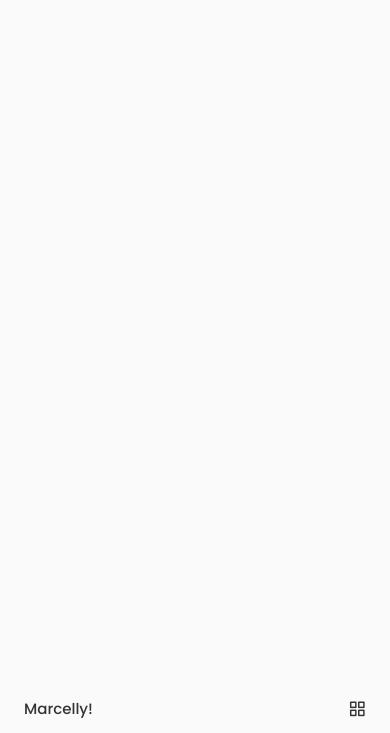
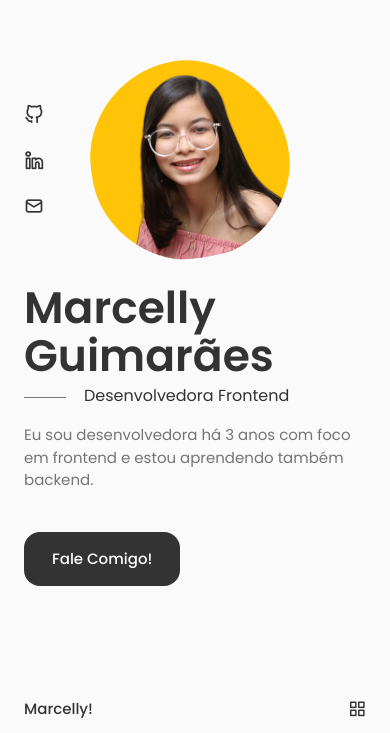
Before and after one commit to MarcellyGuimaraes/meu_portifolio, a React (Vite) app: page / in a window 390 px wide. Shown: the part 111-844 px from the top of the page. Built offline with nearby package versions, Linux system fonts and the light colour scheme.

Commit message:
feat: criando parte 'Home'

```diff
--- a/src/App.css
+++ b/src/App.css
@@ -164,10 +164,16 @@ img{
     margin-left: var(--mb-1-5);
     margin-right: var(--mb-1-5);
   }
+
+  .button {
+    padding: 1rem 1.75rem;
+  }
 }
 
 @media screen and (max-width:768px){
-
+  .section {
+    padding: 2rem 0 4rem;
+  }
 }
 
 @media screen and (max-width:576px){
@@ -175,6 +181,9 @@ img{
 }
 
 @media screen and (max-width:350px){
+  :root {
+    --big-font-size: 2.25rem;
+  }
   .container {
     margin-left: var(--mb-1);
     margin-right: var(--mb-1);
--- a/src/App.jsx
+++ b/src/App.jsx
@@ -1,11 +1,16 @@
 import React from 'react'
 import './App.css'
 import Header from './components/Header'
+import Home from './components/Home'
 
 function App() {
   return (
     <div className="App">
       <Header />
+
+      <main className="main">
+        <Home />
+      </main>
     </div>
   )
 }
--- /dev/null
+++ b/src/components/Home/Data.jsx
@@ -0,0 +1,20 @@
+import React from 'react'
+
+const Data = () => {
+  return (
+    <div className="home__data">
+      <h1 className="home__title">Marcelly Guimarães</h1>
+      <h3 className="home__subtitle">Desenvolvedora Frontend</h3>
+      <p className="home__description">
+        Eu sou desenvolvedora há 3 anos com foco em frontend e estou aprendendo
+        também backend.
+      </p>
+
+      <a href="#contato" className="button button--flex">
+        Fale Comigo!
+      </a>
+    </div>
+  )
+}
+
+export default Data
--- /dev/null
+++ b/src/components/Home/ScrollDown.jsx
@@ -0,0 +1,11 @@
+import React from 'react'
+
+const ScrollDown = () => {
+  return (
+    <div className="home__scroll">
+      <a href="#sobre" className="home__scroll-button button--flex"></a>
+    </div>
+  )
+}
+
+export default ScrollDown
--- /dev/null
+++ b/src/components/Home/Social.jsx
@@ -0,0 +1,19 @@
+import React from 'react'
+
+const Social = () => {
+  return (
+    <div className="home__social">
+      <a href="" target="_blank" className="home__social-icon">
+        <i className="uil uil-github-alt"></i>
+      </a>
+      <a href="" target="_blank" className="home__social-icon">
+        <i className="uil uil-linkedin-alt"></i>
+      </a>
+      <a href="" target="_blank" className="home__social-icon">
+        <i className="uil uil-envelope-alt"></i>
+      </a>
+    </div>
+  )
+}
+
+export default Social
--- /dev/null
+++ b/src/components/Home/home.css
@@ -0,0 +1,139 @@
+.home__container {
+    row-gap: 7rem;
+}
+
+.home__content {
+    grid-template-columns: 116px repeat(2, 1fr);
+    padding-top: 5.5rem;
+    column-gap: 2rem;
+    align-items: center;
+}
+
+.home__social {
+    display: grid;
+    grid-template-columns: max-content;
+    row-gap: 1rem;
+}
+
+.home__social-icon {
+    font-size: 1.25rem;
+    color: var(--title-color);
+}
+
+.home__social-icon:hover {
+    color: var(--title-color-dark);
+}
+
+.home__title {
+    font-size: var(--big-font-size);
+    margin-bottom: var(--mb-0-25);
+}
+
+.home__subtitle {
+    position: relative;
+    font-size: var(--h3-font-size);
+    padding-left: 5.4rem;
+    font-weight: var(--font-normal);
+    margin-bottom: var(--mb-1);
+}
+
+.home__subtitle::before {
+    content: '';
+    position: absolute;
+    width: 70px;
+    height: 1px;
+    background-color: var(--text-color);
+    left: 0;
+    top: 1rem;
+}
+
+.home__description {
+    max-width: 400px;
+    margin-bottom: var(--mb-3);
+}
+
+.home__img {
+    background: url(../../assets//profile-pic.png);
+    background-repeat: no-repeat;
+    background-position: center;
+    background-size: cover;
+    box-shadow: inset 0 0 0 9px rgb(255, 255, 255/30%);
+    order: 1;
+    justify-self: center;
+    width: 300px;
+    height: 300px;
+    animation: profile__animate 8s ease-in-out infinite 1s;
+}
+
+@keyframes profile__animate {
+    0% {
+        border-radius: 60% 40% 30% 70%/60% 30% 70% 40%;
+    }
+
+    50% {
+        border-radius: 30% 60% 70% 40%/50% 60% 30% 60%;
+    }
+
+    100% {
+        border-radius: 60% 40% 30% 70%/60% 30% 70% 40%;
+    }
+}
+
+/* ============= MEDIA =============  */
+@media screen and (max-width:992px){
+    .home__content {
+      grid-template-columns: 100px repeat(2, 1fr);
+      column-gap: 1.25rem;
+    }
+
+    .home__subtitle {
+        padding-left: 3.75rem;
+        margin-bottom: var(--mb-1);
+    }
+
+    .home__subtitle::before {
+        width: 42px;
+        top: 0.8rem;
+    }
+
+    .home__description {
+        max-width: initial;
+        margin-bottom: var(--mb-2-5);
+    }
+
+    .home__img {
+        width: 250px;
+        height: 250px;
+        box-shadow: inset 0 0 0 8px rgb(255, 255, 255/30%);
+    }
+  }
+
+  @media screen and (max-width:768px){
+    .home__content {
+        grid-template-columns: 0.5fr 3fr;
+        padding-top: 3.5rem;
+      }
+
+      .home__img {
+          order: initial;
+          justify-self: initial;
+      }
+
+      .home__data {
+          grid-column: 1/3;
+      }
+
+      .home__img {
+        width: 200px;
+        height: 200px;
+        box-shadow: inset 0 0 0 6px rgb(255, 255, 255/30%);
+    }
+  }
+
+  @media screen and (max-width:350px){
+    .home__img {
+        width: 180px;
+        height: 180px;
+        box-shadow: inset 0 0 0 6px rgb(255, 255, 255/30%);
+    }
+  }
--- a/src/components/Home/index.jsx
+++ b/src/components/Home/index.jsx
@@ -0,0 +1,23 @@
+import React from 'react'
+import Data from './Data'
+import Social from './Social'
+import './home.css'
+import ScrollDown from './ScrollDown'
+
+const Home = () => {
+  return (
+    <section className="home section" id="home">
+      <div className="home__container container grid">
+        <div className="home__content grid">
+          <Social />
+
+          <div className="home__img"></div>
+
+          <Data />
+        </div>
+      </div>
+    </section>
+  )
+}
+
+export default Home
```
Also changed, not shown: src/assets/profile-pic.png (added).
